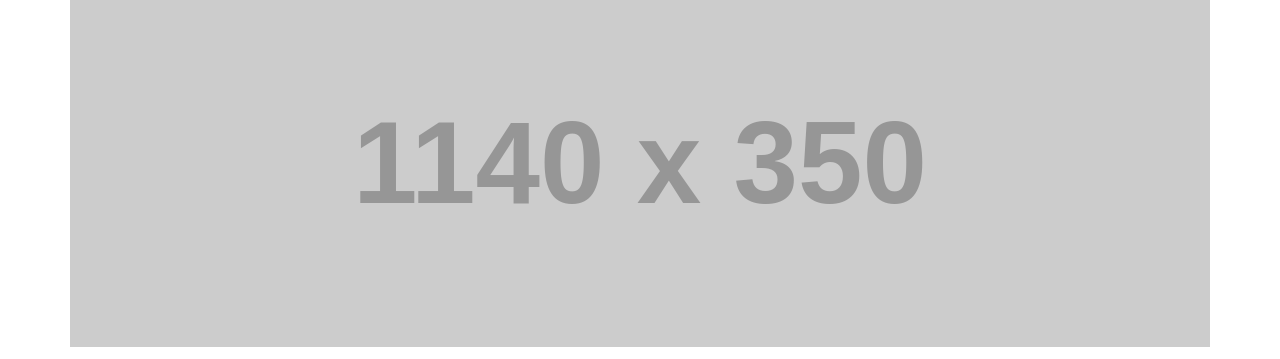
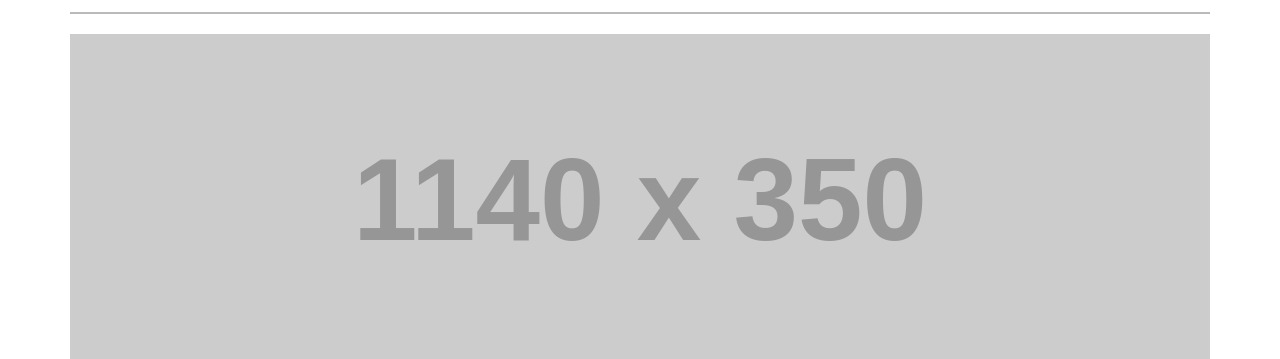
Before and after one commit to SteveWooding/my-portfolio, a plain HTML site: page index.html in a window 1280 px wide. Shown: the part 103-462 px from the top of the page. Drawn offline with Linux system fonts and the light colour scheme; placeholder pictures from the web are drawn by us.

Commit message:
feat: Add and style horizontal rule

```diff
--- a/css/style.css
+++ b/css/style.css
@@ -18,3 +18,8 @@ h3 {
     font-weight: normal;
     margin-top: 0;
 }
+
+hr {
+    margin-top: 15px;
+    border-top: 2px solid #bbbab9;
+}
--- a/index.html
+++ b/index.html
@@ -22,6 +22,7 @@
         </div>
         <div class="row">
             <div class="col-md-12">
+                <hr/>
                 <img class="img-responsive" src="http://placehold.it/1140x350">
             </div>
         </div>
```
